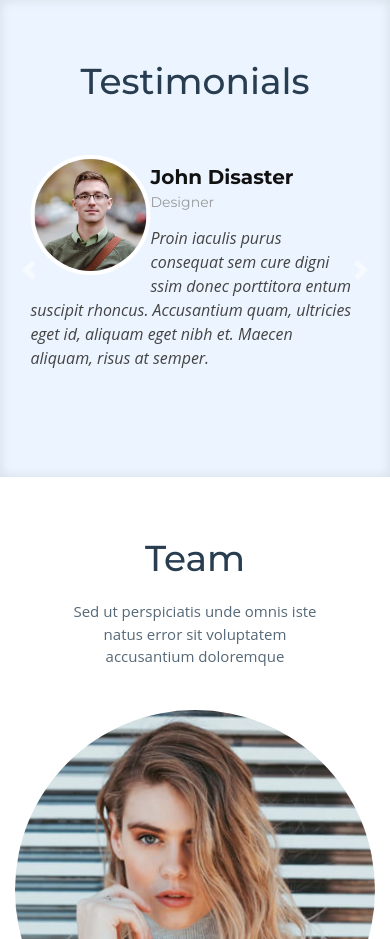
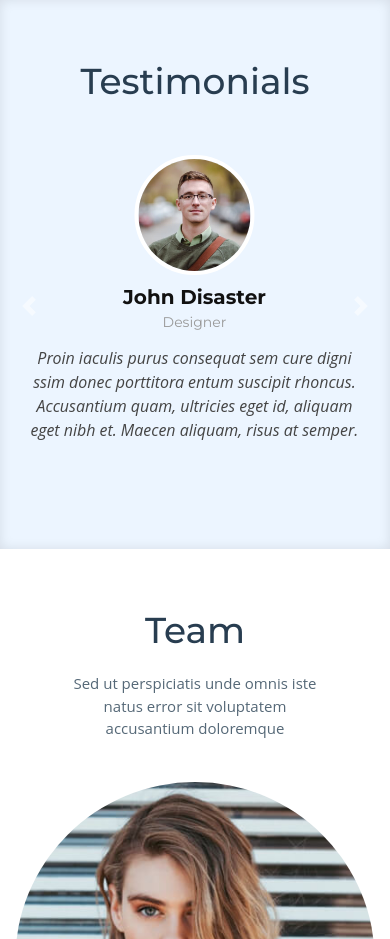
Before and after one commit to abhijitjachak/newbiz, a plain HTML site: page index.html in a window 390 px wide. Shown: the part 7020-7959 px from the top of the page. Drawn offline with nearby package versions, Linux system fonts and the light colour scheme.

Commit message:
updated10

```diff
--- a/css/responsive.css
+++ b/css/responsive.css
@@ -46,6 +46,12 @@
 .testimonial-inner{
     width:100%;
 }
+/* .testimonial-inner h4 ,
+.testimonial-inner p ,
+.testimonial-inner h3
+{
+    margin-left: 0;
+} */
 }
 
 @media (max-width:576px){
@@ -62,6 +68,15 @@
 }
 
 @media (max-width: 500px) {
+    .testimonial-inner {
+        text-align: center;
+    }
+    .testimonial-inner img {
+        margin: auto;
+        float: none;
+        display: block;
+    }
+
     .testimonial-inner h4 ,
     .testimonial-inner p ,
     .testimonial-inner h3
```
Lines whose indentation alone changed are shown as unchanged.
